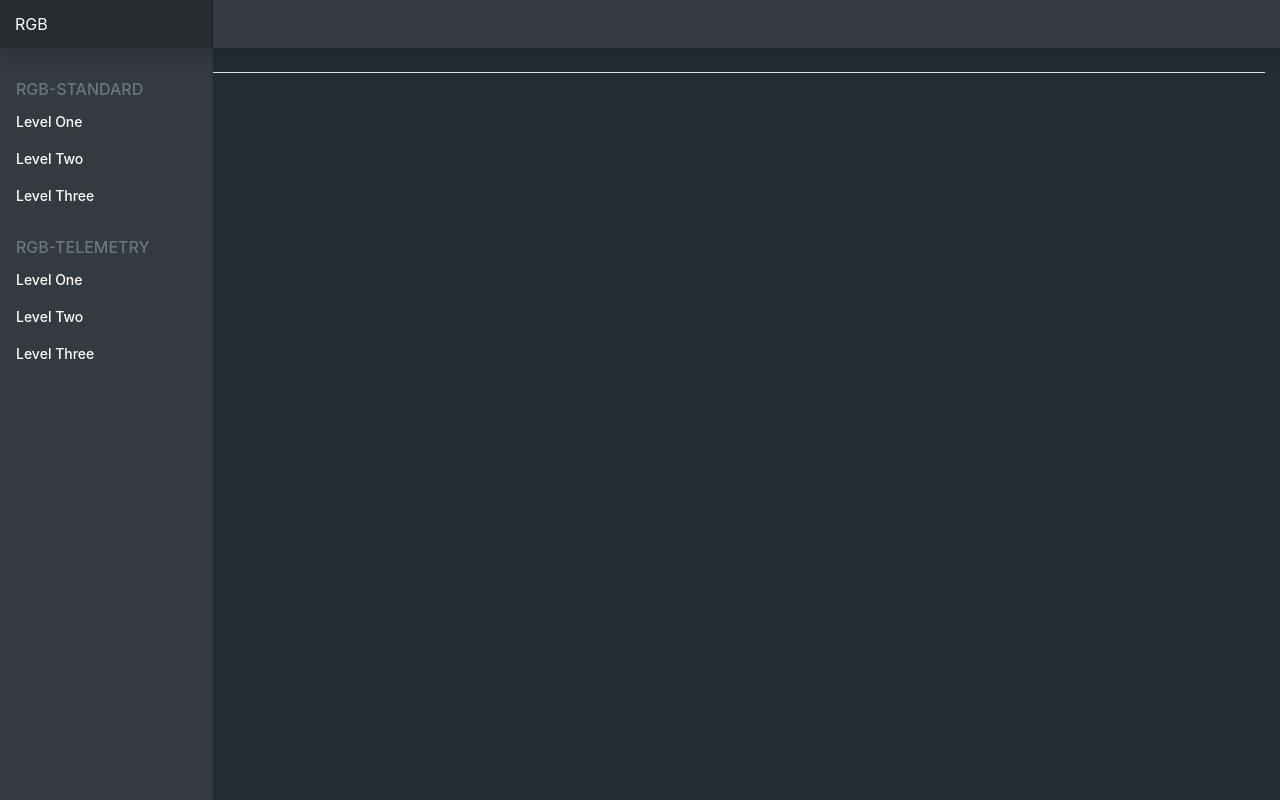
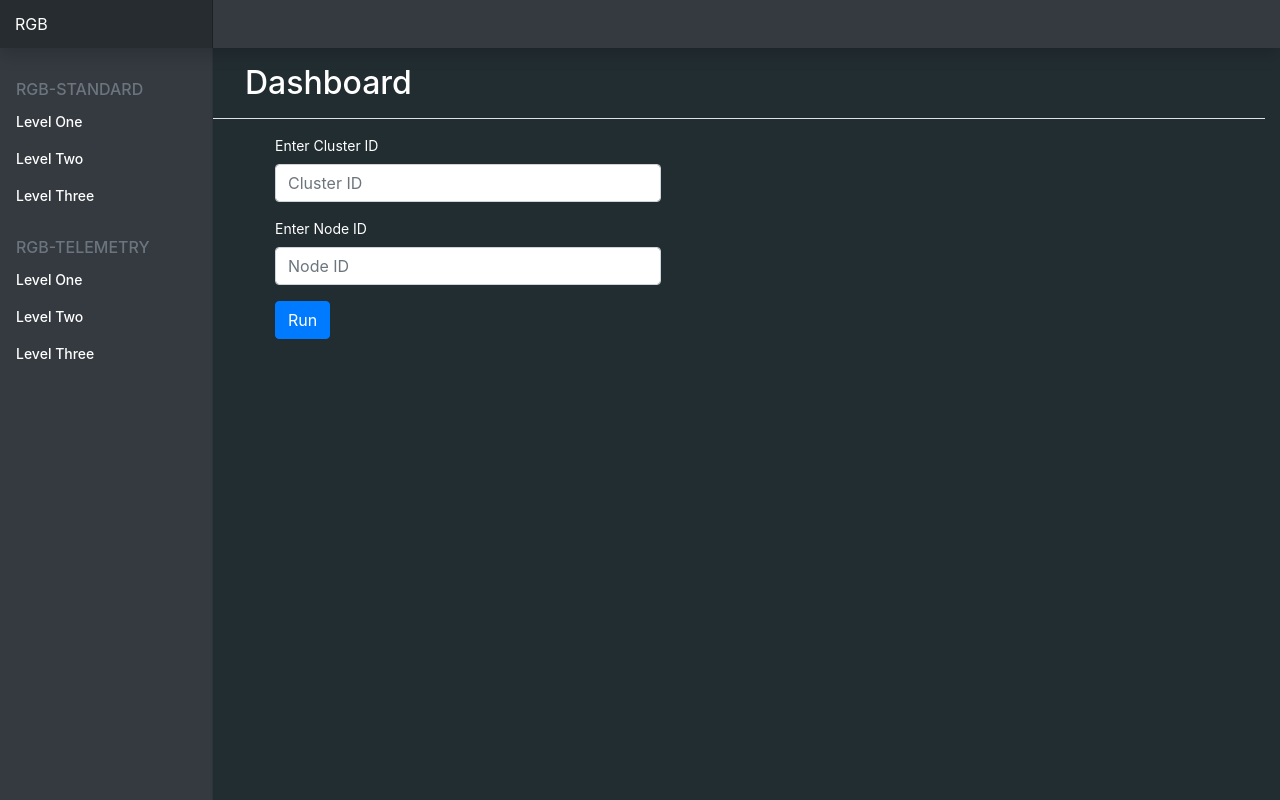
Before and after one commit to doubleope/RGB-GUI, a Flask app: template templates/dashboard.html in a window 1280 px wide. Run offline with Flask 2, Linux system fonts and the light colour scheme; the template is opened without the code that fills it, so the values that code supplies are empty; some libraries are stand-ins or nearby versions.

Commit message:
add form fields

```diff
--- a/templates/dashboard.css
+++ b/templates/dashboard.css
@@ -91,3 +91,13 @@ main {
 .container-fluid {
 
 }
+
+.content {
+  margin-left: 230px;
+  color: white;
+}
+
+#heading {
+  margin-left: 230px;
+  color: white;
+}
--- a/templates/dashboard.html
+++ b/templates/dashboard.html
@@ -104,7 +104,34 @@
 
     <main role="main" class="col-md-9 ml-sm-auto col-lg-12">
       <div class="d-flex justify-content-between flex-wrap flex-md-nowrap align-items-center pt-3 pb-2 mb-3 border-bottom">
+          <h1 id = "heading" class="h2">Dashboard</h1>
+      </div>
+      <div class = "row content">
+        <div class = "col-lg-10">
+          <div class = "col-lg-6">
+            <form>
+              <div class="form-group">
+                <label for="exampleInputEmail1">Enter Cluster ID</label>
+                <input type="email" class="form-control" id="exampleInputEmail1" aria-describedby="emailHelp" placeholder="Cluster ID">
+                <small id="emailHelp" class="form-text text-muted"></small>
+              </div>
+              <div class="form-group">
+                  <label for="exampleInputEmail1">Enter Node ID</label>
+                  <input type="email" class="form-control" id="exampleInputEmail1" aria-describedby="emailHelp" placeholder="Node ID">
+                  <small id="emailHelp" class="form-text text-muted"></small>
+                </div>
 
+              <button type="submit" class="btn btn-primary">Run</button>
+            </form>
+          </div>
+
+          <div class = "col-lg-6">
+
+          </div>
+
+
+
+        </div>
       </div>
 
 
```
